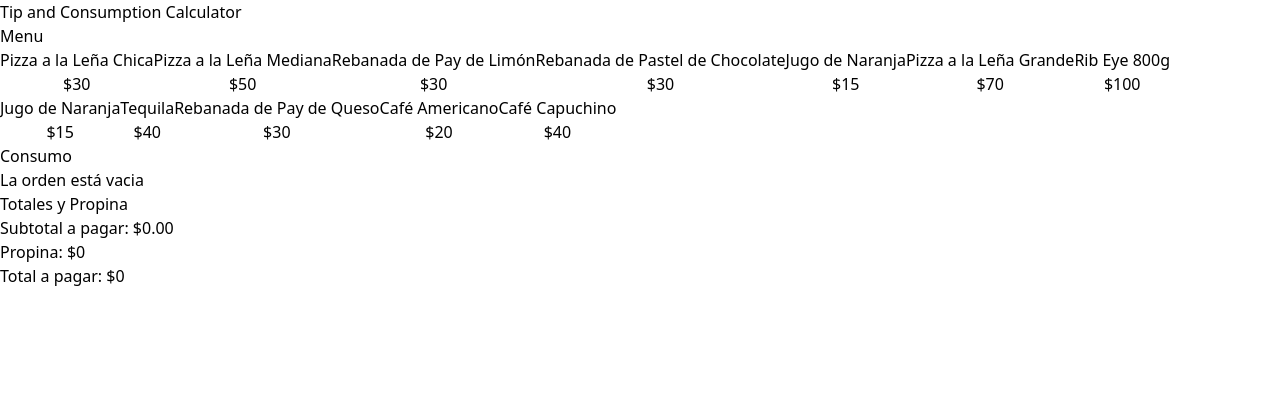
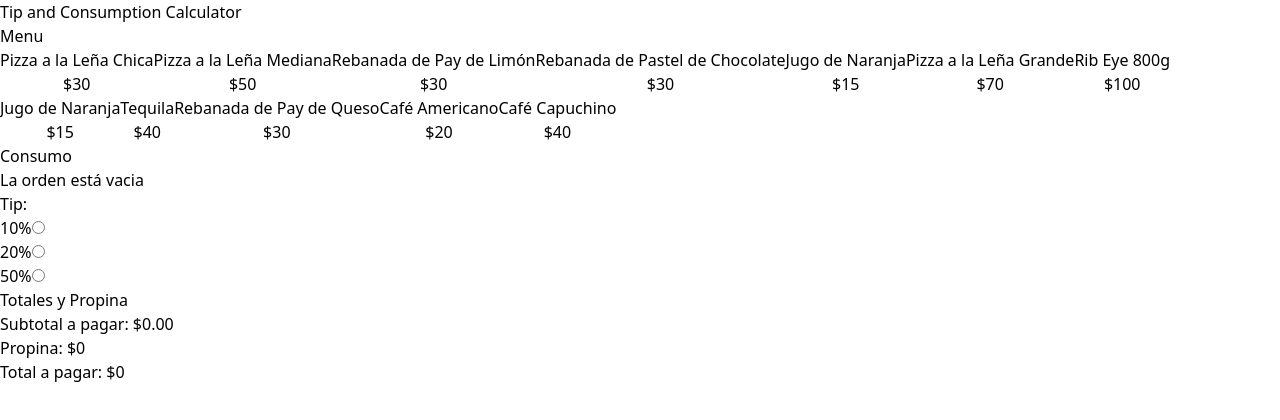
Before and after one commit to cilfonegabriel/calculator-tip-react, a React (Vite) app: page / in a window 1280 px wide. Shown: the top 420 px of the page. Built offline with nearby package versions, Linux system fonts and the light colour scheme.

Commit message:
Import componenet to calculate tip

```diff
--- a/src/App.tsx
+++ b/src/App.tsx
@@ -3,6 +3,7 @@ import MenuItem from "./components/MenuItem"
 import useOrder from "./hooks/useOrden"
 import OrderContents from "./components/OrderContents"
 import OrderTotals from "./components/OrderTotals"
+import TipPercentageForm from "./components/TipPercentageForm"
 
 function App() {
 
@@ -36,9 +37,14 @@ function App() {
             order = {order}
             removeItem = {removeItem}
           />
+
+          <TipPercentageForm
+
+          />
           <OrderTotals
             order = {order}
           />
+
 
         </div>
       </main>
```
